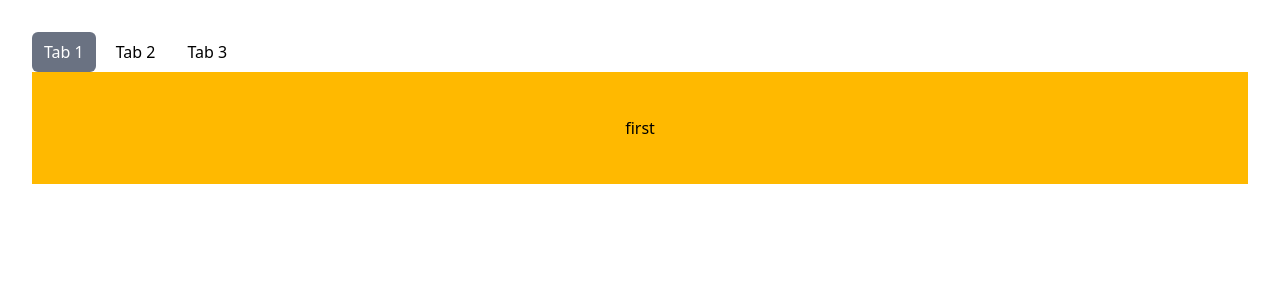
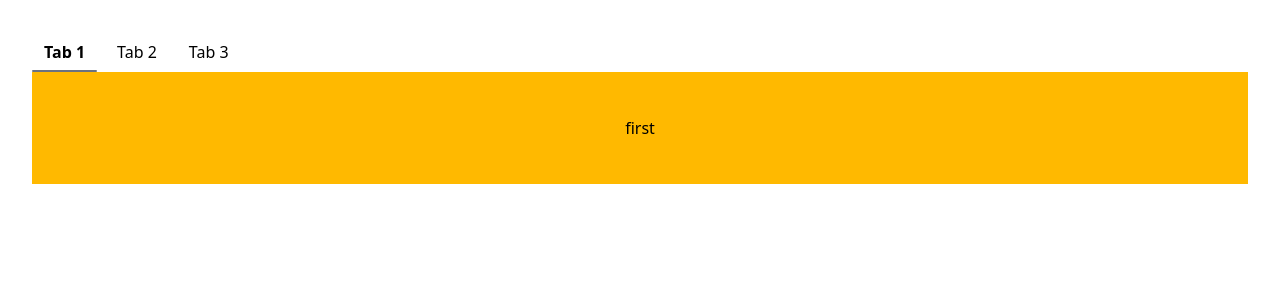
Before and after one commit to DzmityKozich/react-tabs, a React (Vite) app: page / in a window 1280 px wide. Shown: the top 300 px of the page. Built offline with nearby package versions, Linux system fonts and the light colour scheme.

Commit message:
feat: add variant prop to Tabs component and update related logic for tab styling

```diff
--- a/src/App.tsx
+++ b/src/App.tsx
@@ -6,7 +6,7 @@ import './App.css';
 function App() {
   return (
     <>
-      <Tabs>
+      <Tabs variant="outlined">
         <TabList>
           <Tab>
             <span>Tab 1</span>
--- a/src/components/tabs/Tab.tsx
+++ b/src/components/tabs/Tab.tsx
@@ -7,7 +7,7 @@ type TabProps = {
 };
 
 export function Tab({ children }: TabProps) {
-  const { selectedTab, isInit, registerTab, setSelectedTab } = useTabsContext();
+  const { selectedTab, isInit, registerTab, setSelectedTab, variant } = useTabsContext();
   const { activateTab } = useTabListContext();
   const id = useId();
 
@@ -31,9 +31,15 @@ export function Tab({ children }: TabProps) {
     setSelectedTab(id);
   }
 
+  const activeTabText = variant === 'plain' ? 'text-white' : 'text-black';
+
   return (
     <button
-      className={clsx('py-2 px-3 relative z-1', selectedTab === id && 'text-white', isInit && 'transition-all ease-in-out duration-300')}
+      className={clsx(
+        'py-2 px-3 relative z-1',
+        selectedTab === id && [activeTabText, 'font-semibold'],
+        isInit && 'transition-all ease-in-out duration-300'
+      )}
       role="tab"
       onClick={handleTabSelect}
       ref={tabRef}
--- a/src/components/tabs/TabList.tsx
+++ b/src/components/tabs/TabList.tsx
@@ -1,5 +1,6 @@
 import { useMemo, useState } from 'react';
-import { TabListContext } from './tab-contexts';
+import { TabListContext, useTabsContext } from './tab-contexts';
+import clsx from 'clsx';
 
 type Props = {
   children: React.ReactNode;
@@ -11,6 +12,7 @@ interface IndicatorPosition {
 }
 
 export function TabList({ children }: Props) {
+  const { variant } = useTabsContext();
   const [indicatorPosition, setIndicatorPosition] = useState<IndicatorPosition>({ left: 0, width: 0 });
 
   const context = useMemo(
@@ -29,7 +31,10 @@ export function TabList({ children }: Props) {
     <TabListContext.Provider value={context}>
       <div className="flex space-x-2 relative" role="tablist">
         <div
-          className="absolute rounded-md h-full bg-gray-500 z-0 transition-transform ease-in-out duration-300"
+          className={clsx(
+            'absolute rounded-md bg-gray-500 z-0 transition-transform ease-in-out duration-300',
+            variant === 'plain' ? 'h-full' : 'bottom-0 h-0.5'
+          )}
           style={{
             transform: `translateX(${indicatorPosition.left}px)`,
             width: `${indicatorPosition.width}px`,
--- a/src/components/tabs/Tabs.tsx
+++ b/src/components/tabs/Tabs.tsx
@@ -1,13 +1,14 @@
-import { TabsContext } from './tab-contexts';
+import { TabsContext, type TabVariant } from './tab-contexts';
 import { useTabs } from './useTabs';
 
 type TabsProps = {
   children: React.ReactNode;
   draggable?: boolean;
+  variant?: TabVariant;
 };
 
-export function Tabs({ children, draggable = true }: TabsProps) {
-  const context = useTabs({ draggable });
+export function Tabs({ children, draggable = true, variant }: TabsProps) {
+  const context = useTabs({ draggable, variant });
 
   return (
     <TabsContext.Provider value={context}>
--- a/src/components/tabs/tab-contexts.ts
+++ b/src/components/tabs/tab-contexts.ts
@@ -1,4 +1,6 @@
 import { createContext, use } from 'react';
+
+export type TabVariant = 'plain' | 'outlined';
 
 export type TabsContextType = {
   selectedTab: string;
@@ -8,7 +10,7 @@ export type TabsContextType = {
   registerTab: (tabId: string) => void;
   selectedTabIndex: number;
   draggable?: boolean;
-  //TODO: variant: 'default' | 'pill';
+  variant?: TabVariant;
   isInit: boolean;
 };
 
--- a/src/components/tabs/useTabs.ts
+++ b/src/components/tabs/useTabs.ts
@@ -1,7 +1,9 @@
 import { useCallback, useDeferredValue, useMemo, useReducer } from 'react';
+import type { TabVariant } from './tab-contexts';
 
 interface Props {
   draggable?: boolean;
+  variant?: TabVariant;
 }
 
 type TabsState = {
@@ -77,7 +79,7 @@ function reducer(state: TabsState, action: TabsAction): TabsState {
  * Custom hook that manages all tabs state and logic.
  * Handles tab registration, selection, and navigation.
  */
-export function useTabs({ draggable = true }: Props) {
+export function useTabs({ draggable = true, variant = 'plain' }: Props) {
   const [state, dispatch] = useReducer(reducer, { currentTabId: '', tabs: [] });
   const isInit = useDeferredValue(!!state.currentTabId);
 
@@ -121,7 +123,8 @@ export function useTabs({ draggable = true }: Props) {
       selectedTabIndex,
       isInit,
       draggable,
+      variant,
     }),
-    [state.currentTabId, setSelectedTab, registerTab, selectedTabIndex, isInit, selectNextTab, selectPreviousTab, draggable]
+    [state.currentTabId, setSelectedTab, registerTab, selectedTabIndex, isInit, selectNextTab, selectPreviousTab, draggable, variant]
   );
 }
```
